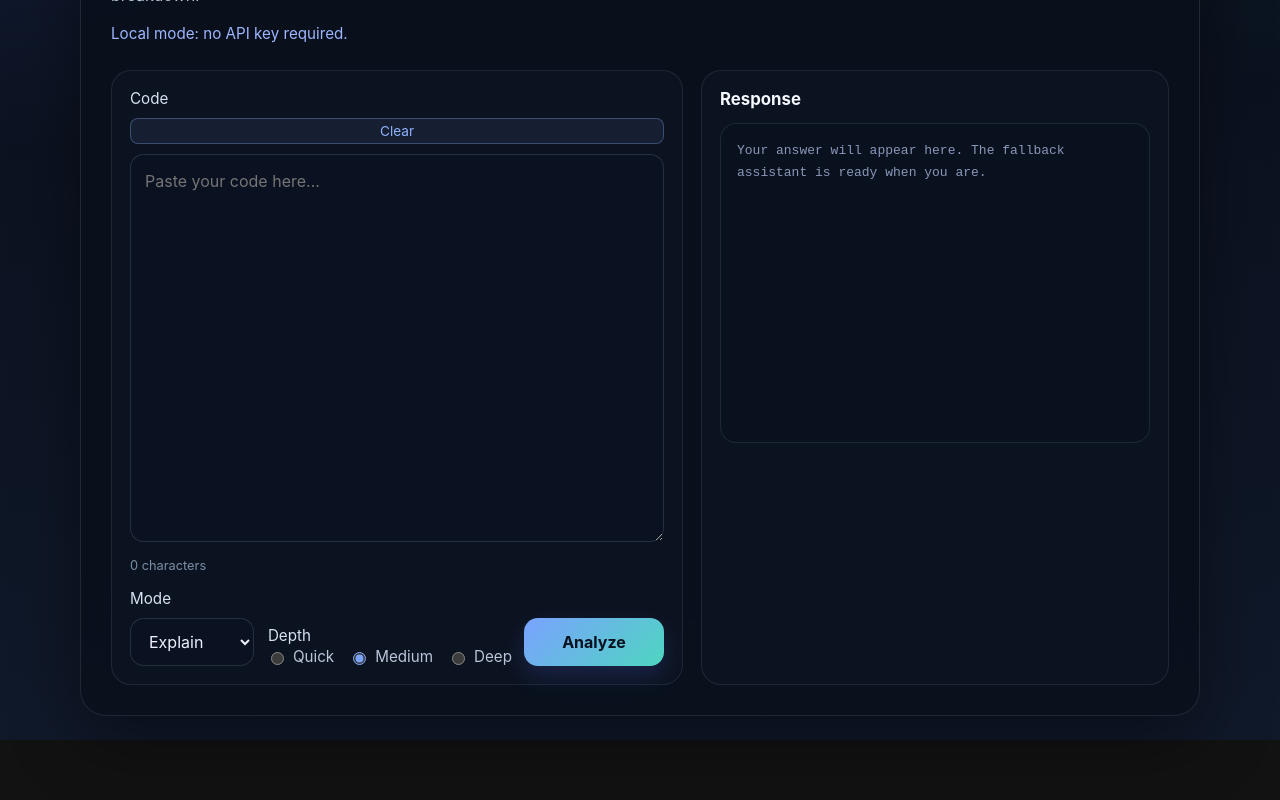
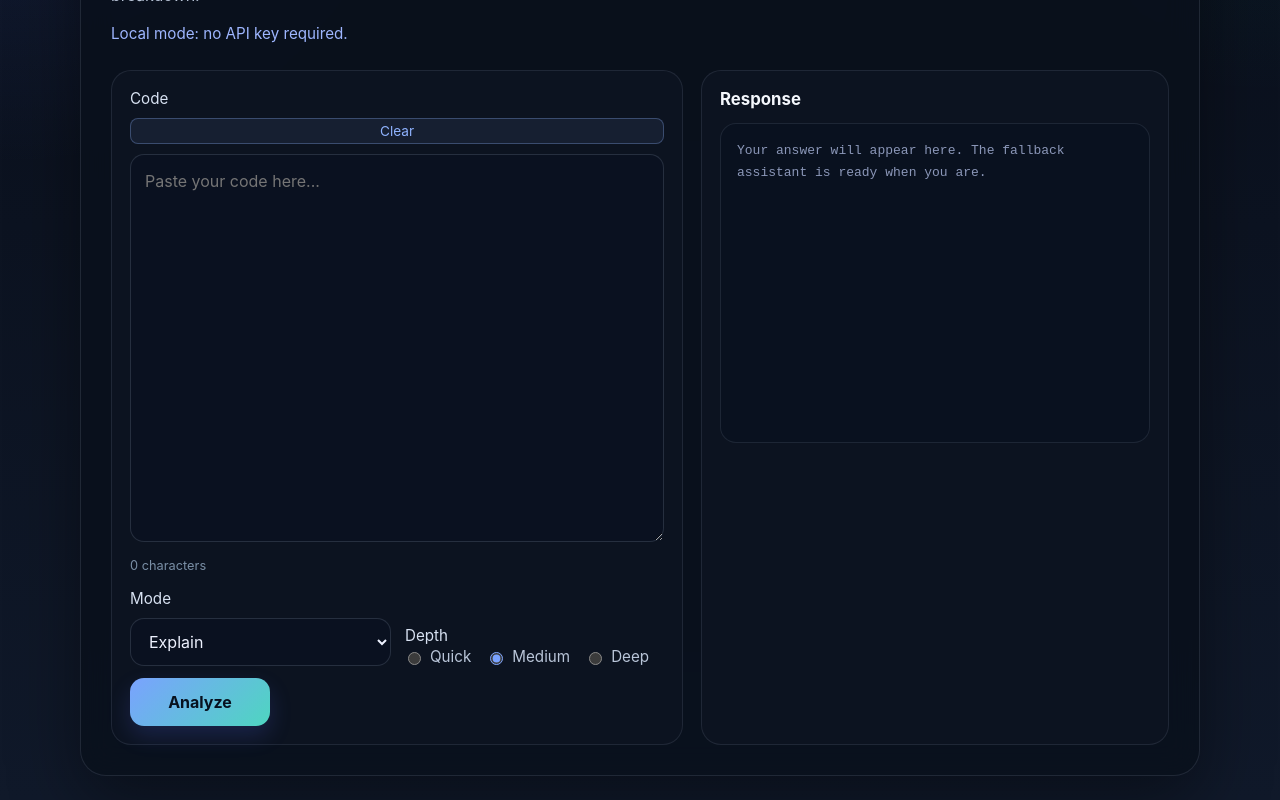
Before and after one commit to tehreemAsif63/CodeLensAI, a React (Vite) app in the folder frontend/: page / in a window 1280 px wide. Shown: the part 350-1150 px from the top of the page. Before the commit the page ends 1090 px from the top, so only its background shows below. Built offline with nearby package versions, Linux system fonts and the light colour scheme.

Commit message:
fixes preview button to not overlap

```diff
--- a/frontend/src/App.css
+++ b/frontend/src/App.css
@@ -37,7 +37,6 @@ button,
 input,
 select,
 textarea {
-
   font: inherit;
 }
 
@@ -444,16 +443,20 @@ select:focus {
   margin-top: 16px;
   display: flex;
   align-items: end;
+  flex-wrap: wrap;
   gap: 12px;
 }
 
 .mode-field {
   flex: 1;
+  min-width: 220px;
 }
 
 .depth-field {
   display: flex;
   flex-direction: column;
+  flex: 1;
+  min-width: 220px;
   gap: 8px;
   margin: 0;
   padding: 0;
@@ -485,9 +488,11 @@ select:focus {
 }
 
 .primary-button {
+  flex: 0 0 auto;
   min-width: 140px;
   height: 48px;
   padding: 0 18px;
+  white-space: nowrap;
   border: 0;
   border-radius: 14px;
   background: linear-gradient(135deg, #7aa2ff 0%, #4ed6c0 100%);
@@ -497,9 +502,11 @@ select:focus {
 }
 
 .secondary-button {
+  flex: 0 0 auto;
   min-width: 128px;
   height: 48px;
   padding: 0 14px;
+  white-space: nowrap;
   border: 1px solid rgba(148, 163, 184, 0.24);
   border-radius: 14px;
   background: rgba(10, 17, 32, 0.95);
@@ -556,7 +563,6 @@ select:focus {
   font-size: 0.8rem;
   color: #7a8fa6;
 }
-
 
 .panel-header h2 {
   margin: 0 0 14px;
@@ -619,7 +625,8 @@ select:focus {
     align-items: stretch;
   }
 
-  .primary-button {
+  .primary-button,
+  .secondary-button {
     width: 100%;
   }
 
--- a/frontend/src/App.tsx
+++ b/frontend/src/App.tsx
@@ -339,7 +339,6 @@ export default function App() {
     }
   }
 
-
   function copyToClipboard() {
     if (responseText) {
       navigator.clipboard.writeText(responseText);
@@ -352,7 +351,6 @@ export default function App() {
     setErrorText("");
     setQuizAnswers({});
   }
-
 
   return (
     <div className="app-shell">
@@ -391,7 +389,7 @@ export default function App() {
                 rows={14}
                 placeholder="Paste your code here..."
               />
-                <div className="char-count">{code.length} characters</div>
+              <div className="char-count">{code.length} characters</div>
             </label>
 
             <div className="field-row">
```
